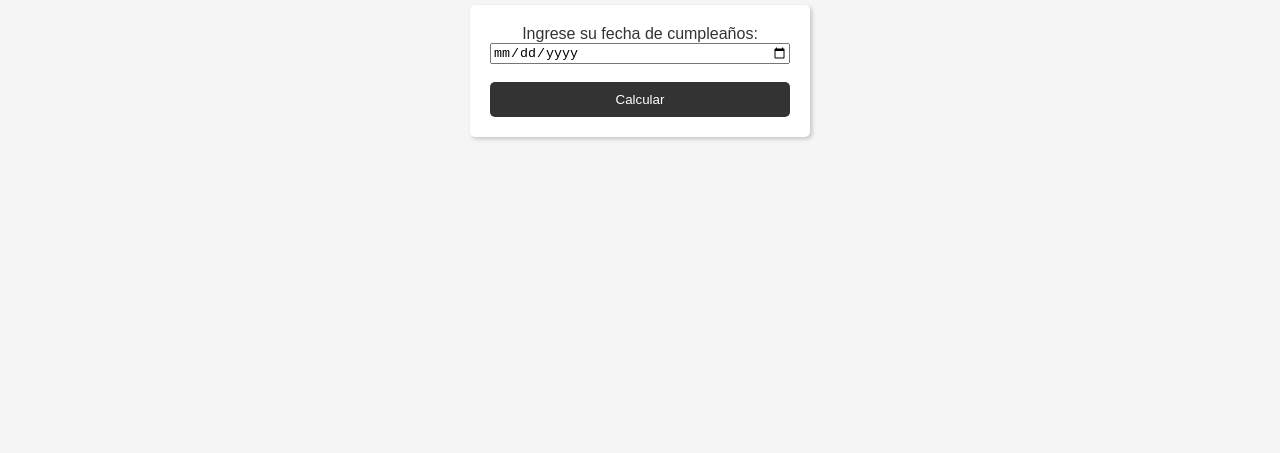
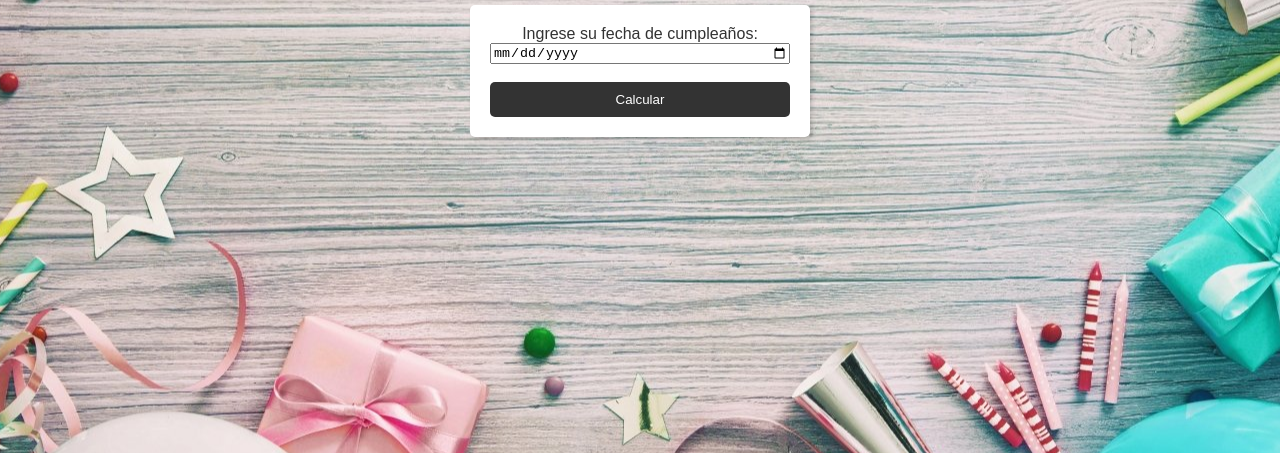
Before and after one commit to Anxo55/Fecha-cumplea-os, a website built with Vite: page index.html in a window 1280 px wide. Shown: the part 363-816 px from the top of the page. Built offline with nearby package versions, Linux system fonts and the light colour scheme.

Commit message:
version-prueba-09

```diff
--- a/style.css
+++ b/style.css
@@ -8,6 +8,9 @@ body{
   background-color: #f5f5f5;
   font-family: Arial, sans-serif;
   color: #333;
+  background-image: url(img/cumpleaños.jpg);
+  background-position: center;
+  object-fit: cover;
 }
 
 h1 {
```
Also changed, not shown: index.html (+1 -1 lines), img/cumpleaños.jpg (added).
